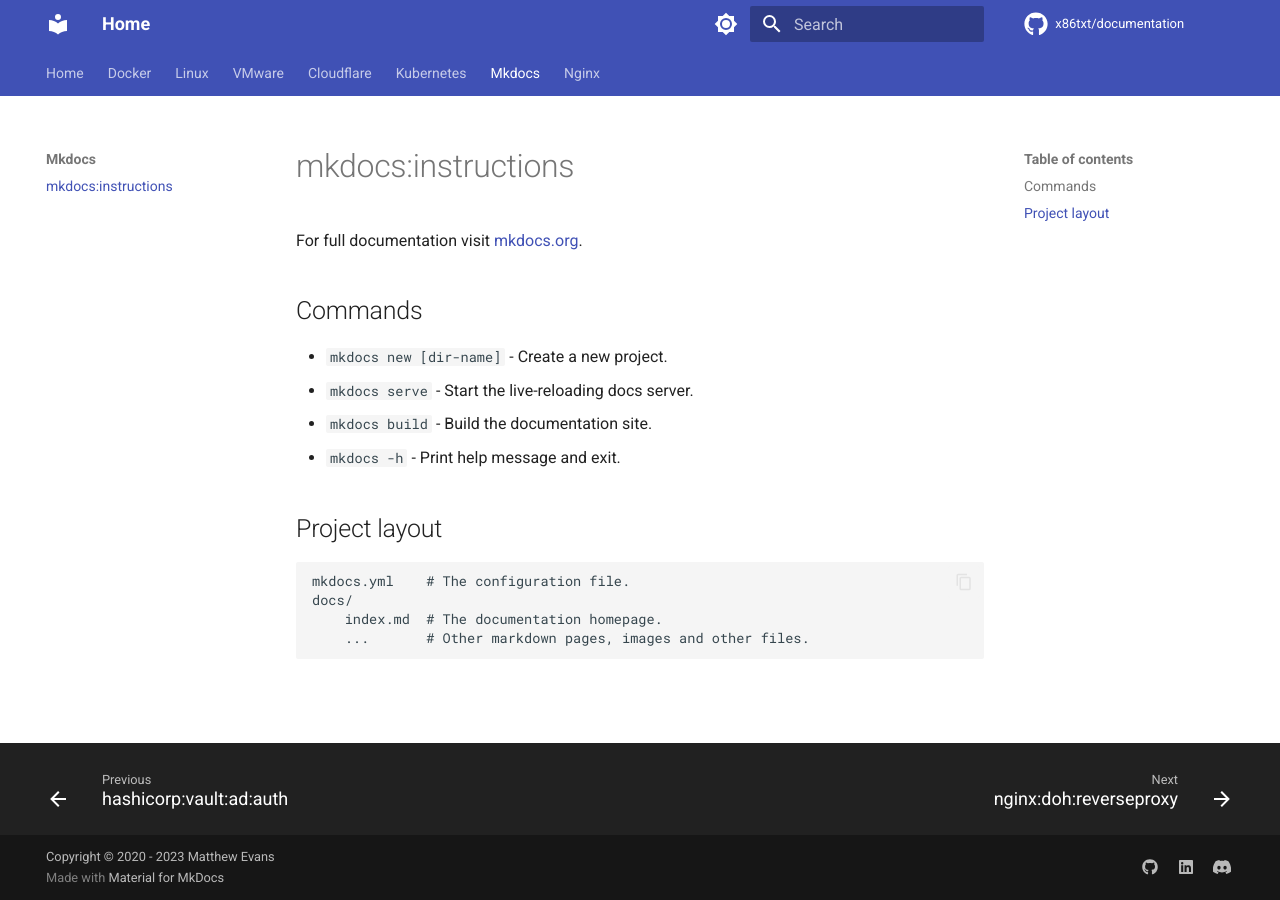
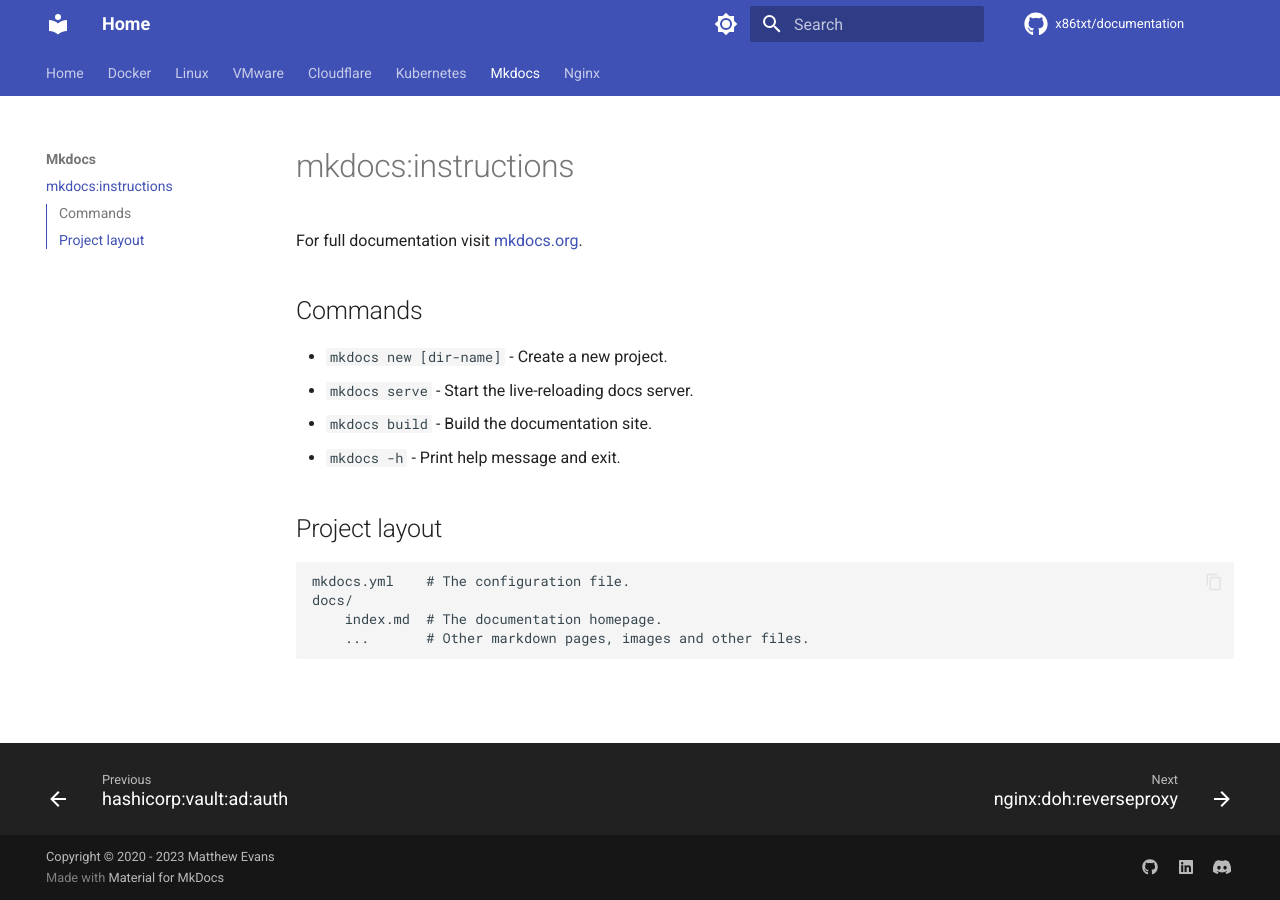
Before and after one commit to x86txt/documentation, an MkDocs documentation site: the page built from docs/mkdocs/instructions.md, in a window 1280 px wide. Built offline with MkDocs 1.6.1 and Material for MkDocs 9.7.7, drawn with Linux system fonts in a browser that asks for light colours; comment, search, counter and statistics services are not loaded.

Commit message:
misc updates

```diff
--- a/mkdocs.yml
+++ b/mkdocs.yml
@@ -20,9 +20,11 @@ theme:
     - navigation.instant.prefetch
     - navigation.tracking
     - navigation.tabs
-    - navigation.sections
+    - navigation.top
+    - # navigation.sections
     - search.suggest
     - search.share
+    - toc.integrate
   icon:
     repo: fontawesome/brands/github
 
```
Also changed, not shown: docs/index.md (+4 -0 lines).
